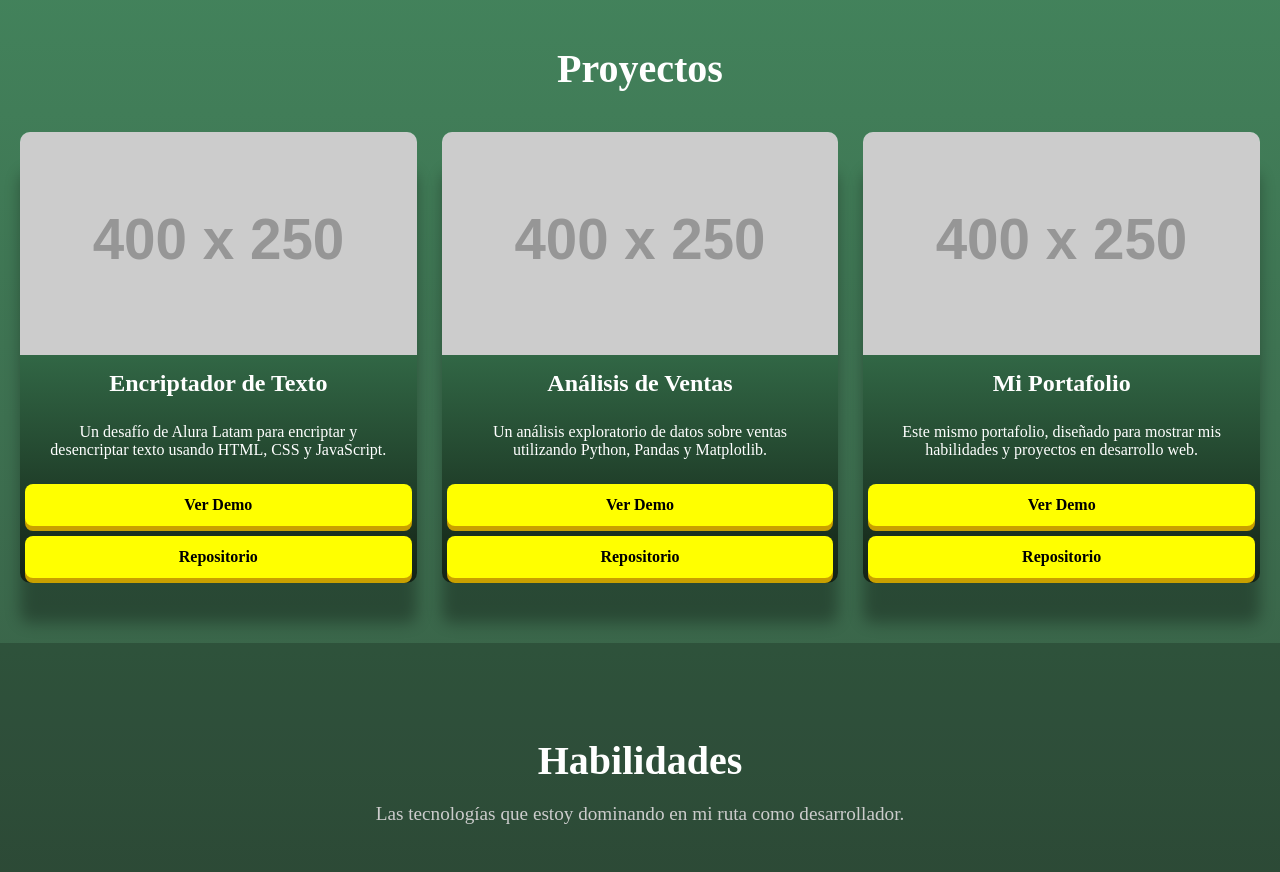
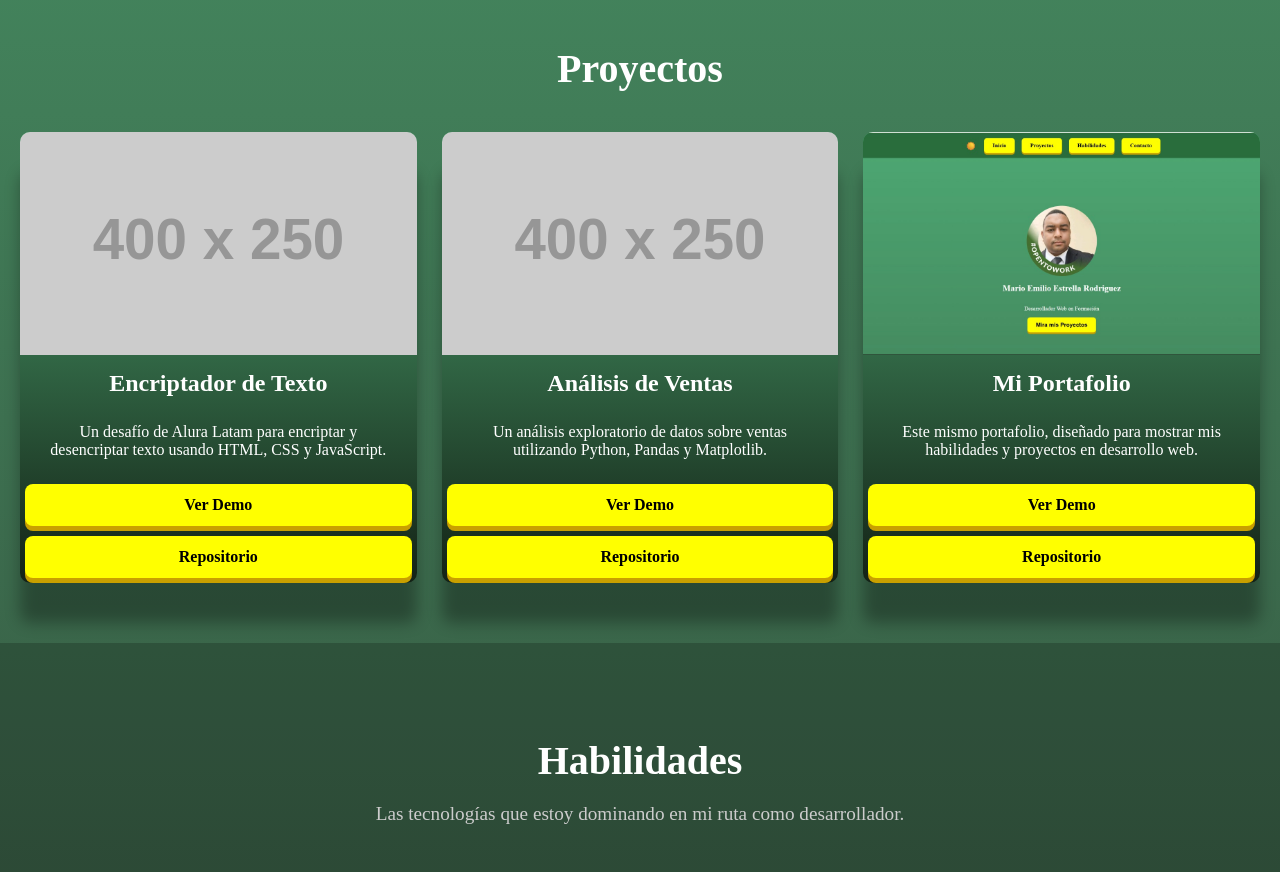
Before and after one commit to MEER4/Portafolio, a plain HTML site: page index.html in a window 1280 px wide. Shown: the part 920-1792 px from the top of the page. Drawn offline with Linux system fonts and the light colour scheme; placeholder pictures from the web are drawn by us.

Commit message:
--se agrego imagen de proyecto "Portafolio"

```diff
--- a/index.html
+++ b/index.html
@@ -50,7 +50,7 @@
                 </article>
 
                 <article class="proyecto-card">
-                    <img src="https://via.placeholder.com/400x250.png?text=Portafolio" alt="Imagen del proyecto 3">
+                    <img src="portafolio.jpg" alt="Imagen del proyecto 3">
                     <h3>Mi Portafolio</h3>
                     <p>Este mismo portafolio, diseñado para mostrar mis habilidades y proyectos en desarrollo web.</p>
                     <a href="#" class="Boton">Ver Demo</a>
```
Also changed, not shown: portafolio.jpg (added).
